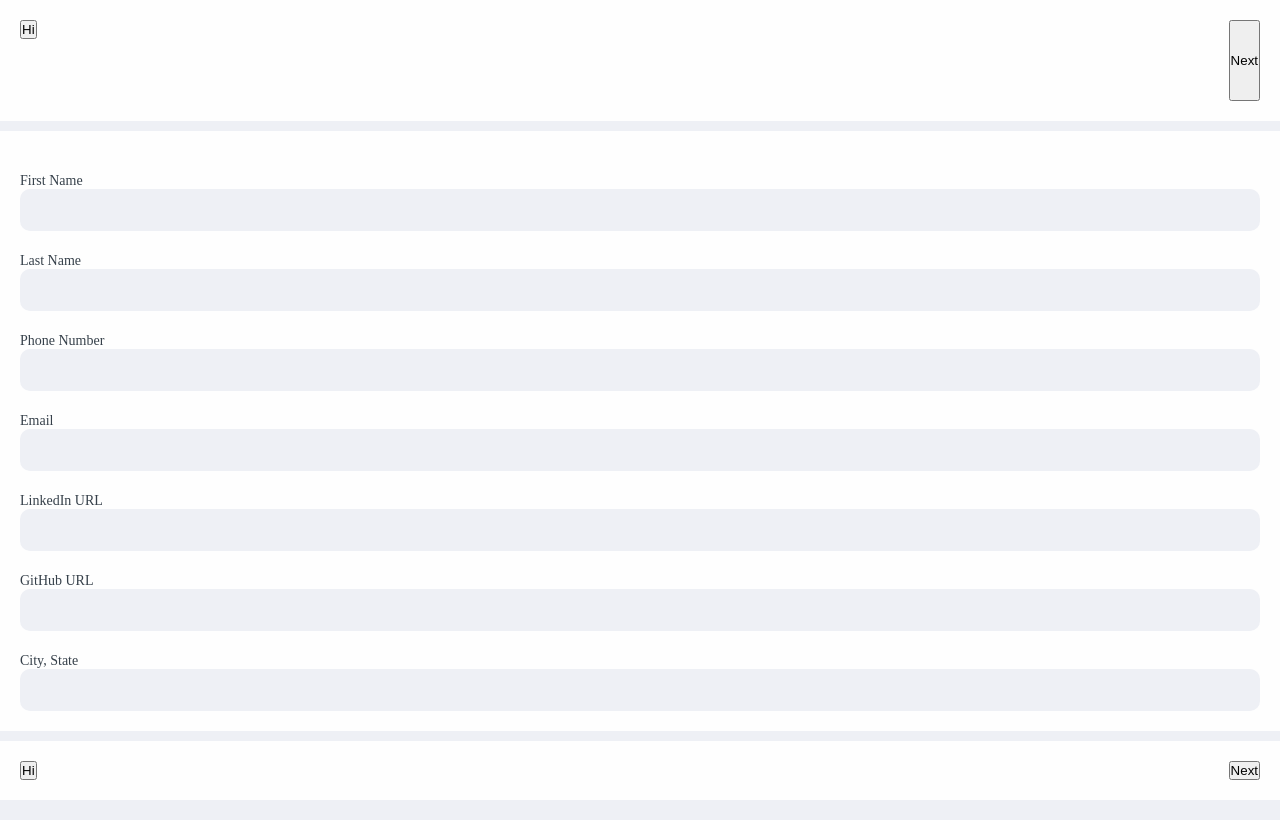
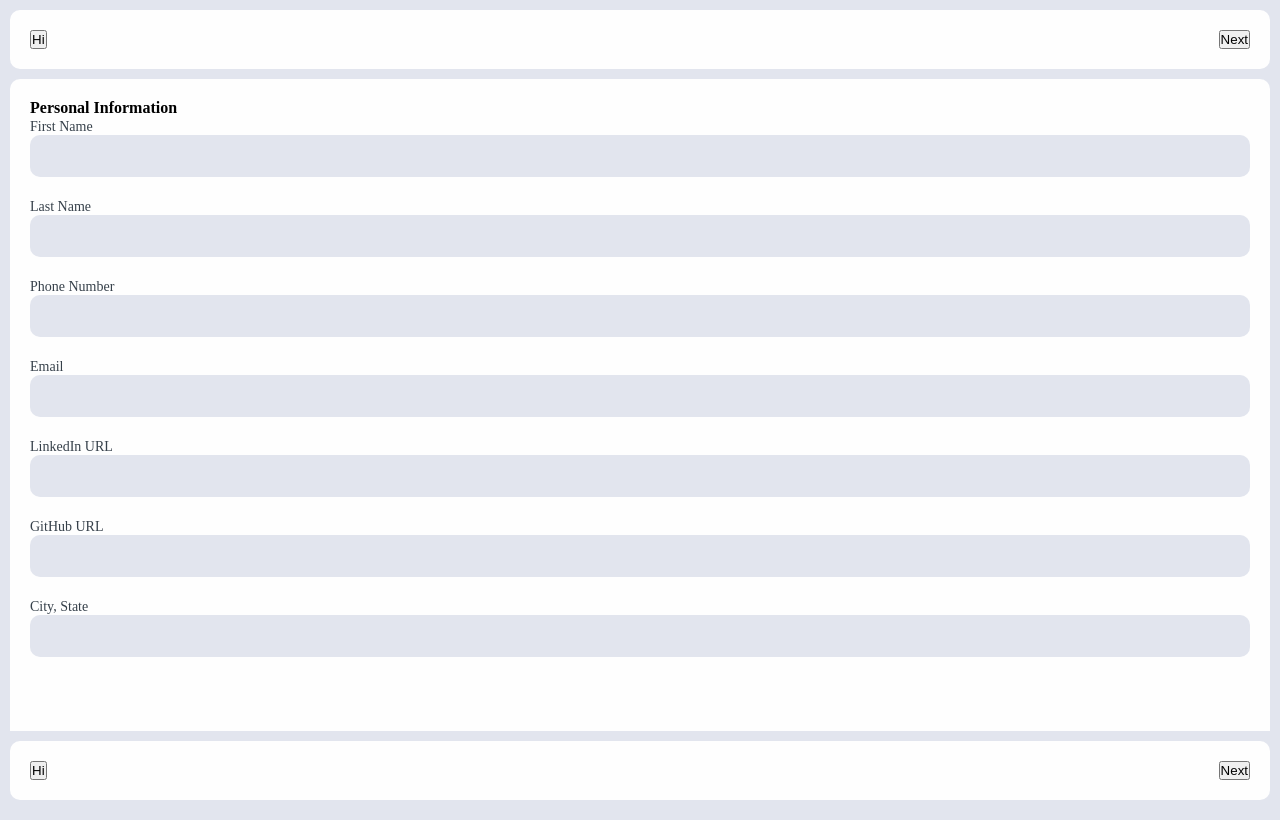
Before and after one commit to Nik-Reyes/Resume-Builder, a React (Vite) app in the folder ResumeBuilder/: page / in a window 1280 px wide. Built offline with nearby package versions, Linux system fonts and the light colour scheme.

Commit message:
refactor: adjust form title, add conditional styling class

```diff
--- a/ResumeBuilder/src/App.css
+++ b/ResumeBuilder/src/App.css
@@ -8,14 +8,14 @@
 
 :root {
   --white-1: #fefefe;
-  --slate-1: #eef0f5;
+  --slate-1: hsl(223, 26%, 91%);
   --slate-1-unfocus: hsla(223, 26%, 95%, 0.6);
   --slate-2: #36404a;
   --slate-3: #4275ab;
 }
 
 body {
-  background-color: #eef0f5;
+  background-color: var(--slate-1);
 }
 
 label span {
@@ -46,46 +46,50 @@ input {
   color: var(--slate-2);
 }
 
+.page-wrapper {
+  min-height: 100vh;
+  padding: 10px;
+}
+
+.page-content {
+  min-height: inherit;
+  display: grid;
+  grid-template-rows: min-content auto min-content;
+  row-gap: 10px;
+  position: relative;
+}
+
+.page-content > * {
+  background-color: var(--white-1);
+  border-radius: 10px;
+}
+
 .form {
+  padding: 20px;
+}
+
+.form-section {
   --row-padding: 20px;
   grid-template-columns: 1fr 1fr;
   row-gap: var(--row-padding);
   column-gap: calc(var(--row-padding) / 2);
-  padding: var(--row-padding);
   display: grid;
 }
 
-.form > div {
+.form-section > div {
   grid-column: 1/-1;
 }
 
-.form > div.start-date {
+.form-section .start-date {
   grid-column: 1/2;
 }
 
-.form > div.start-date + div {
+.form-section .start-date + div {
   grid-column: 2/3;
 }
 
 .form-title {
   font-weight: 600;
-}
-
-.page-wrapper {
-  min-height: 100vh;
-  height: 100vh;
-}
-
-.page-content {
-  display: grid;
-  grid-template-rows: 1fr auto;
-  row-gap: 10px;
-  height: 100%;
-  position: relative;
-}
-
-.page-content > * {
-  background-color: var(--white-1);
 }
 
 .progress-footer {
@@ -98,6 +102,16 @@ input {
   width: 100%;
 }
 
+.progress-footer::before {
+  position: absolute;
+  content: "";
+  top: -10px;
+  left: 0;
+  height: 10px;
+  background-color: var(--slate-1);
+  width: 100%;
+}
+
 .progress-buttons-wrapper {
   display: flex;
   column-gap: 10px;
--- a/ResumeBuilder/src/components/form/Form.jsx
+++ b/ResumeBuilder/src/components/form/Form.jsx
@@ -1,10 +1,15 @@
-function Form({ formTitle, children }) {
+function Form({ title, replicable, children }) {
   return (
     <div className="form">
       <div className="form-title-wrapper">
-        <span className="form-title">{formTitle}</span>
+        <span className="form-title">{title}</span>
       </div>
-      {children}
+      <div
+        className={`form-section ${replicable ? "replicable" : "irreplicable"}`}
+      >
+        {children}
+      </div>
+      {replicable && <button>{`+ add ${title.toLowerCase()}`}</button>}
     </div>
   );
 }
```
